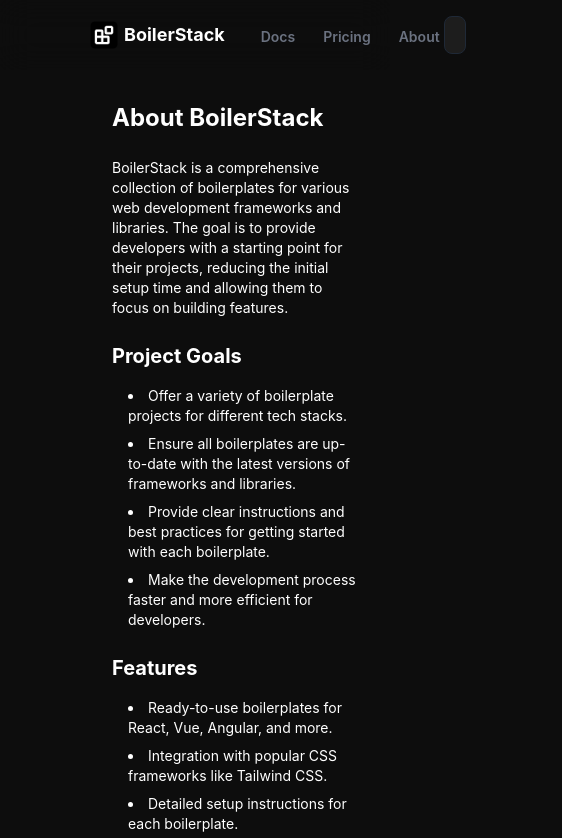
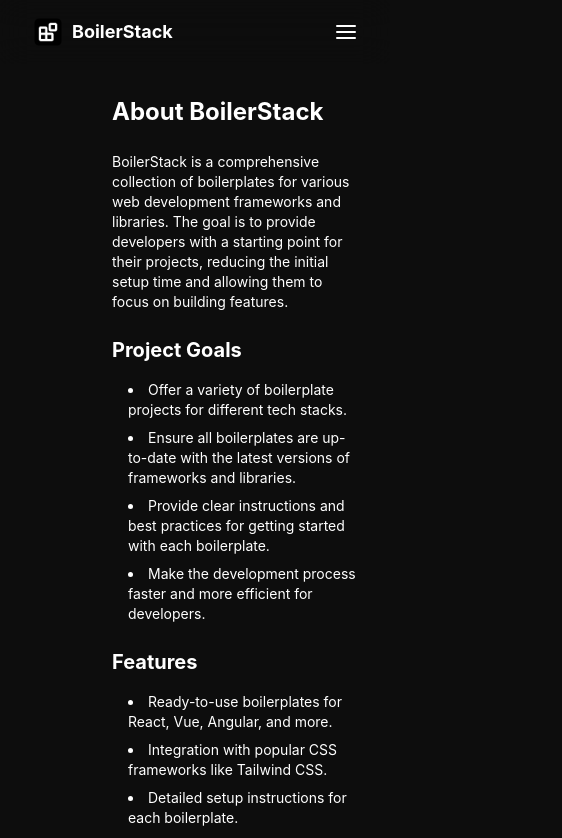
Before and after one commit to yashmandi/boilerstack, a React (Vite) app: page /about in a window 390 px wide. Shown: the top 838 px of the page, 562 px wide, since content can reach past the window. Built offline with nearby package versions, Linux system fonts and the light colour scheme; a web font is replaced by a local one.

Commit message:
navbar responsive

```diff
--- a/src/components/NavbarComponent.jsx
+++ b/src/components/NavbarComponent.jsx
@@ -1,36 +1,40 @@
-import React from "react";
+import React, { useState } from "react";
 import SearchBar from "./SearchBar";
 import BS_Logo from "../assets/BS_Logo.png";
 import { Link } from "react-router-dom";
+import { FiMenu, FiX } from "react-icons/fi"; // Icons for mobile menu
+
 const NavbarComponent = () => {
+  const [menuOpen, setMenuOpen] = useState(false);
+
+  const toggleMenu = () => {
+    setMenuOpen(!menuOpen);
+  };
+
   return (
-    <div className="sticky top-0 z-50 transition-all  duration-300 ease-in-out backdrop-blur-lg ">
-      {/* <div className="absolute bottom-0 left-0 w-full h-[1px] bg-gradient-to-r from-gray-800 to-gray-300"></div> */}
-      <div className="flex flex-row items-center ">
-        <div className="navbar pl-20">
-          <h1 className="text-lg flex  cursor-default px-2 py-1 rounded-lg hover:bg-[#181818] transition-all font-bold text-white">
-            <Link to="/">
-              <div className="flex items-center">
-                <img src={BS_Logo} className="h-8 w-8 mr-1" alt="" />
-                BoilerStack
-              </div>
-            </Link>
-          </h1>
+    <div className="sticky top-0 z-50 transition-all duration-300 ease-in-out backdrop-blur-lg">
+      <div className="flex flex-row items-center justify-between p-4">
+        <div className="flex items-center pl-4 md:pl-20">
+          <Link to="/" className="flex items-center text-lg font-bold text-white">
+            <img src={BS_Logo} className="h-8 w-8 mr-2" alt="BoilerStack Logo" />
+            BoilerStack
+          </Link>
         </div>
-        <div className="flex-grow flex justify-between items-center p-4 pl-14">
+
+        <div className="hidden md:flex flex-grow justify-between items-center pl-14">
           <div className="flex">
             <Link to="/docs">
-              <p className="text-sm hover:text-gray-100 mr-5 cursor-pointer font-semibold p-1  text-gray-500 mt-1 transition-all">
+              <p className="text-sm hover:text-gray-100 mr-5 cursor-pointer font-semibold p-1 text-gray-500 mt-1 transition-all">
                 Docs
               </p>
             </Link>
             <Link to="/pricing">
-              <p className="text-sm hover:text-gray-100 mr-5 cursor-pointer font-semibold p-1  text-gray-500 mt-1 transition-all">
+              <p className="text-sm hover:text-gray-100 mr-5 cursor-pointer font-semibold p-1 text-gray-500 mt-1 transition-all">
                 Pricing
               </p>
             </Link>
             <Link to="/about">
-              <p className="text-sm hover:text-gray-100 cursor-pointer font-semibold p-1  text-gray-500 mt-1 transition-all">
+              <p className="text-sm hover:text-gray-100 cursor-pointer font-semibold p-1 text-gray-500 mt-1 transition-all">
                 About
               </p>
             </Link>
@@ -39,7 +43,30 @@
             <SearchBar />
           </div>
         </div>
+
+        {/* Mobile Menu Button */}
+        <div className="md:hidden flex items-center pr-4">
+          <button onClick={toggleMenu} className="text-white transition-all focus:outline-none">
+            {menuOpen ? <FiX size={24} /> : <FiMenu size={24} />}
+          </button>
+        </div>
       </div>
+
+      {/* Mobile Menu */}
+      {menuOpen && (
+        <div className="md:hidden bg-[#171717] rounded-md text-white w-full flex flex-col items-start p-4 space-y-4">
+          <Link to="/docs" onClick={toggleMenu}>
+            Docs
+          </Link>
+          <Link to="/pricing" onClick={toggleMenu}>
+            Pricing
+          </Link>
+          <Link to="/about" onClick={toggleMenu}>
+            About
+          </Link>
+          {/* <SearchBar /> */}
+        </div>
+      )}
     </div>
   );
 };
```
